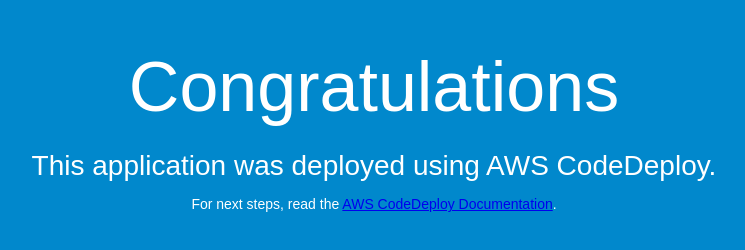
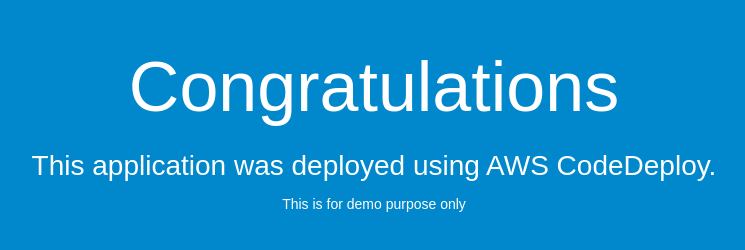
Before and after one commit to dugajenikhil/codedeploy-ec2-linux-demo, a plain HTML site: page index.html in a window 1280 px wide. Shown: the whole page, without its empty margins (266-1011 px from the left). Drawn offline with Linux system fonts and the light colour scheme.

Commit message:
Update index.html

```diff
--- a/index.html
+++ b/index.html
@@ -28,7 +28,7 @@
   <div align="center">
     <h1>Congratulations</h1>
     <h2>This application was deployed using AWS CodeDeploy.</h2>
-    <p>For next steps, read the <a href="http://aws.amazon.com/documentation/codedeploy">AWS CodeDeploy Documentation</a>.</p>
+    <p>This is for demo purpose only</p>
   </div>
 </body>
 </html>
```
